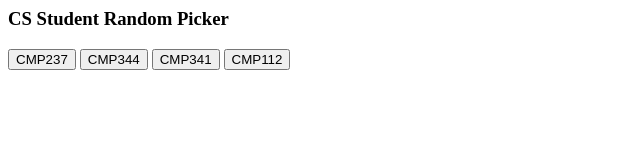
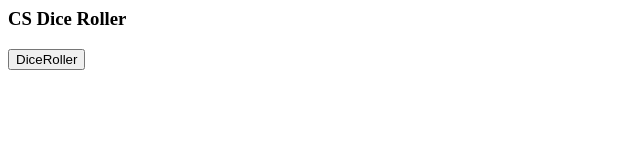
Before and after one commit to regnerkevin/dice, a website: page index.html in a window 1280 px wide. Shown: the whole page, without its empty margins (0-640 px from the left). Drawn offline with nearby package versions, Linux system fonts and the light colour scheme.

Commit message:
Updated HTML, fully working.

```diff
--- a/index.html
+++ b/index.html
@@ -1,31 +1,14 @@
-<!-- Program to choose a random student from one class of several
+<script type="text/javascript" src="//code.jquery.com/jquery-1.11.1.min.js"></script>
 
-	Brian Capouch
-	4 February 2015
-
--->
-
-  <!-- Use jQuery from a CDN -->
-  <script type="text/javascript" src="//code.jquery.com/jquery-1.11.1.min.js"></script>
-
-    <title>Pick-a-kid Chooser</title>
+    <title>SpinTheDice</title>
 </head>
 <body>
-    <h3>CS Student Random Picker</h3>
+    <h3>CS Dice Roller</h3>
     <div></div>
-    <input type="button" onclick="chooseOne('cmp237')" value="CMP237"/>
-    <input type="button" onclick="chooseOne('cmp344')" value="CMP344"/>
-    <input type="button" onClick="chooseOne('cmp341')" value="CMP341"/>
-    <input type="button" onclick="chooseOne('cmp112')" value="CMP112"/>
+    <input type="button" onClick="chooseOne('DiceRoller')" value="DiceRoller"/>
     <script>
-    // Brian Capouch, ready to retire the old hat
-    // Choose a random student from a given class
 
-    // Course rosters object
-    // Note: It's an array of objects, each of which is a map
-    //		and the value for each map is an array of names
-
-    var courses = { "cmp237": ['Craig Austgen','Daniel Davis','Benjamin Davisson','William Decker','Zachary Dickinson','Katie Harold','Eric Heinzman','Phillip Hofer','Troy Key','Andrew Klump','Kyle Lowtharp','Collin Mullis','Gabriel Perez','Ryan Postma','Kevin Regner','Andrew Ribicki','Connor Ring','Nathan Samano','Griffin Scott','Jared Smith'], "cmp112": ['Thaddeus Albert','Dan Amador','Bruce Anderson','Zachary Aring','Benjamin Davisson','Jace Horner','Carl Jones','Kyle Lowtharp','Declan McCarron','Collin Mullis','Yemi Ogunbameru','Andrew Ribicki','Christian Sexton','Houston Shimala','Ryan Slipher','Jared Smith','Ashlee Troop'], "cmp344": ['Craig Austgen','Daniel Davis','Dylan Gainey','Lucas Grube','Eric Heinzman','Katelyn Herre','Phillip Hofer','Andrew Klump','Ryan Postma','Nathan Samano','Danilo Zekovic'], "cmp341": ['Craig Austgen','Lucas Grube','Eric Heinzman','Phillip Hofer','Nathan Samano','Danilo Zekovic']}
+    var courses = { "DiceRoller": ['1','2','3','4','5','6']}
 
 
     function chooseOne(course) {
@@ -37,17 +20,4 @@
       var n = thisClass.length;
 
       // Pick one at random
-      var which = Math.floor(Math.random() * n);
-
-      // Set string with value of result
-      var result = 'Chosen: ' + thisClass[which];
-
-      // Clear out the div, and then fill it with fresh
-      // This is the wonderful, invisible work of jQuery
-      $('#output').empty();
-      $('#output').append('<pre>' + result + '</pre>');
-      }
-  </script>
-<div id="output"></div>
-</body>
-</html>
+"index.html" 36L, 969C                                        8,55          Top
```
